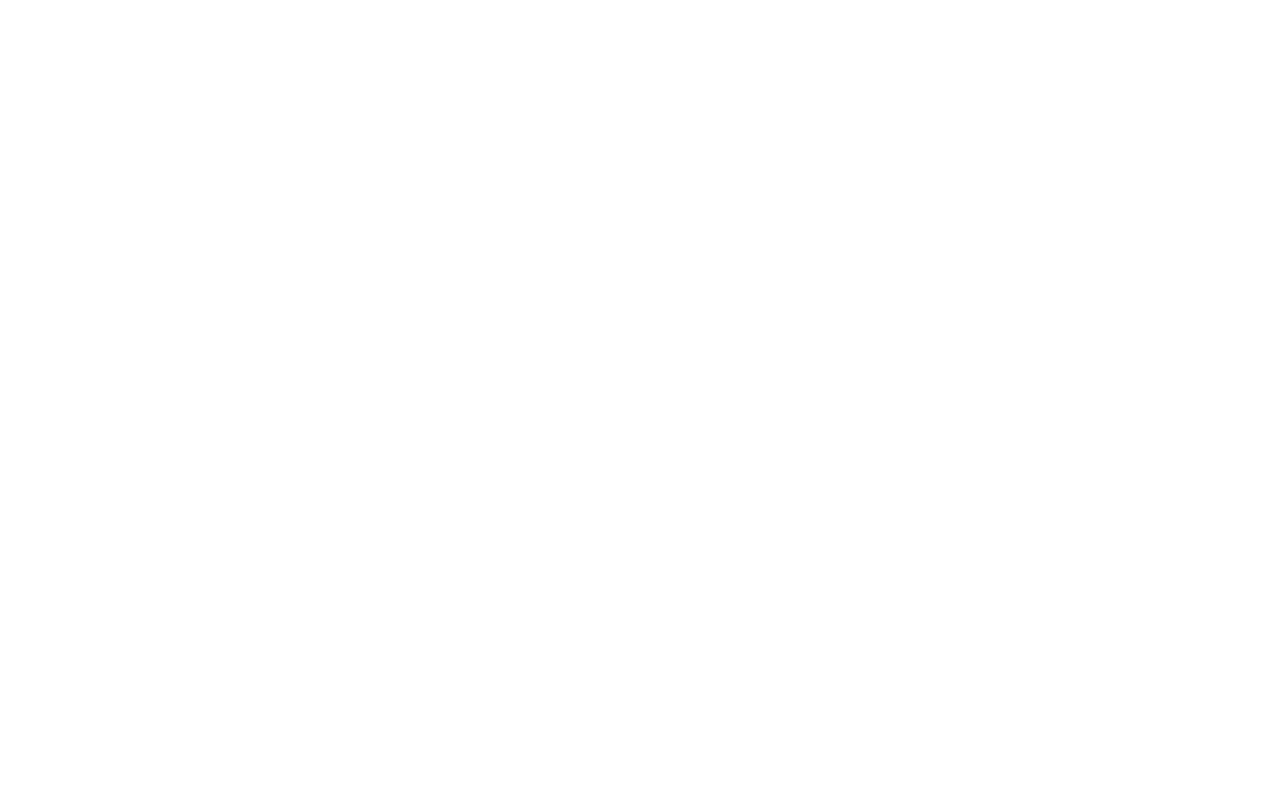
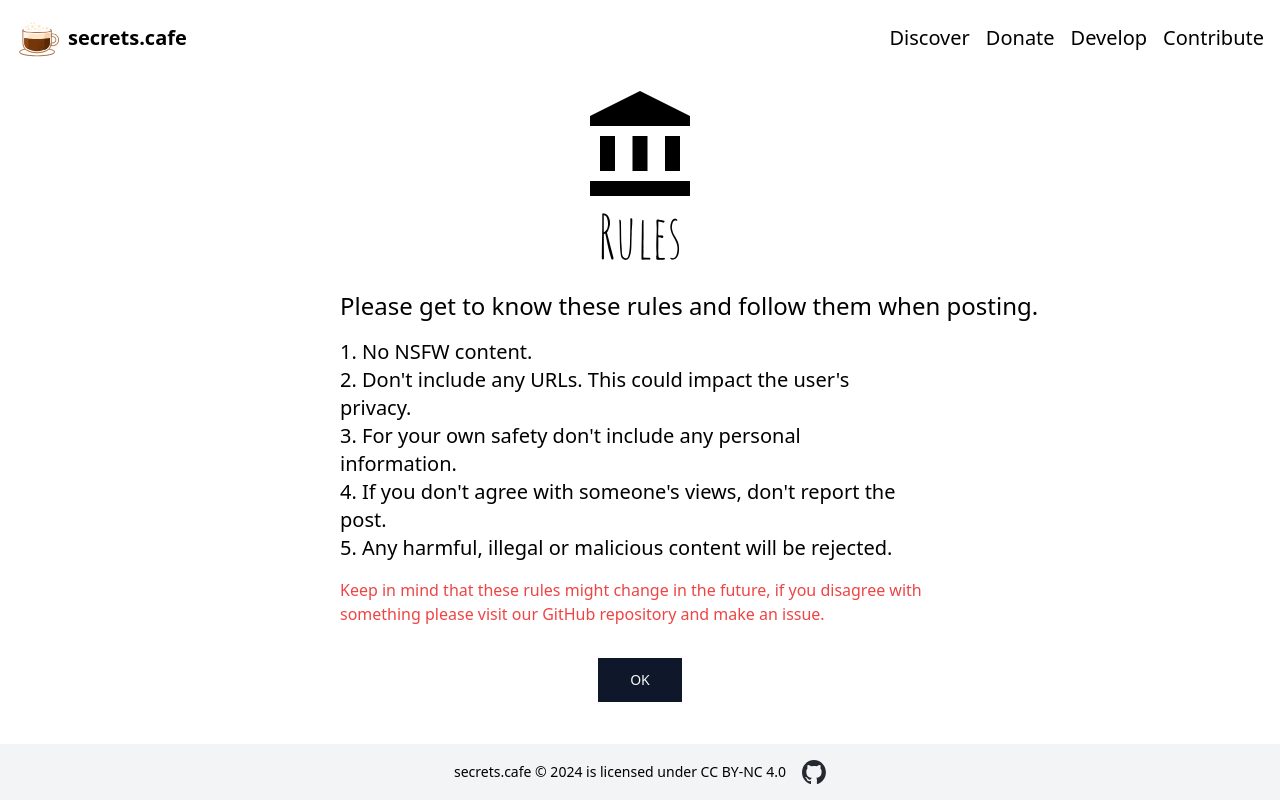
Before and after one commit to FssAy/secrets-cafe, a React (Vite) app in the folder react-front-end/secrets.cafe/: page /rules in a window 1280 px wide. Before the commit this address had no page. Built offline with nearby package versions, Linux system fonts and the light colour scheme.

Commit message:
Add route for rules page and rules paga component

```diff
--- a/react-front-end/secrets.cafe/src/App.tsx
+++ b/react-front-end/secrets.cafe/src/App.tsx
@@ -5,6 +5,7 @@
 import DiscoverPage from "@/pages/DiscoverPage";
 import ContributePage from "@/pages/ContributePage";
 import WritePage from "@/pages/WritePage";
+import RulesPage from "@/pages/RulesPage";
 
 function App() {
   return (
@@ -16,6 +17,7 @@
         <Route path="/develop" element={<DevelopPage />} />
         <Route path="/contribute" element={<ContributePage />} />
         <Route path="/write" element={<WritePage />} />
+        <Route path="/rules" element={<RulesPage />} />
       </Routes>
     </Router>
   );
--- /dev/null
+++ b/react-front-end/secrets.cafe/src/components/Features/components/rule.tsx
@@ -0,0 +1,59 @@
+import AccountBalanceIcon from '@mui/icons-material/AccountBalance';
+export default function Home() {
+
+    return (
+        <>
+            <div className="flex flex-col">
+                <main className="flex-grow">
+                    <div className="container mx-auto px-4">
+                        <div className="flex justify-center">
+                            <AccountBalanceIcon sx={{ fontSize: 120 }} />
+                        </div>
+                        <h1 className="mb-6 text-center text-6xl font-amatic font-medium">
+                            Rules
+                        </h1>
+                        <div className="flex flex-col w-[600px]">
+                            <main className="flex flex-col justify-center">
+                                <h2 className="mb-4 text-2xl font-medium w-[700px]">
+                                    Please get to know these rules and follow them when posting.
+                                </h2>
+                                <ul className="mb-4 mr-5 text-xl list-decimal list-inside">
+                                    <li>
+                                        <span>
+                                            No NSFW content.
+                                        </span>
+                                    </li>
+                                    <li>
+                                        <span>
+                                            Don't include any URLs. This could impact the user's privacy.
+                                        </span>
+                                    </li>
+                                    <li>
+                                        <span>
+                                            For your own safety don't include any personal information.
+                                        </span>
+                                    </li>
+                                    <li>
+                                        <span>
+                                            If you don't agree with someone's views, don't report the post.
+                                        </span>
+                                    </li>
+                                    <li>
+                                        <span>
+                                            Any harmful, illegal or malicious content will be rejected.
+                                        </span>
+                                    </li>
+                                </ul>
+                                <p className="text-left text-md text-red-500 w-full">
+                                    Keep in mind that these rules might change in the future,
+                                    if you disagree with something please visit our GitHub repository and make an issue.
+                                </p>
+                            </main>
+                        </div>
+
+                    </div>
+                </main>
+            </div>
+        </>
+    );
+}
--- /dev/null
+++ b/react-front-end/secrets.cafe/src/pages/RulesPage.tsx
@@ -0,0 +1,24 @@
+import Navbar from "@/components/Layout/TopNav/navbar";
+import Footer from "@/components/Layout/Footer/Footer";
+import Rule from "@/components/Features/components/rule";
+import { Button } from "@/components/ui/button";
+import { Link } from "react-router-dom";
+
+export default function HomePage() {
+    return (
+        <div className="flex flex-col min-h-screen">
+            <Navbar />
+            <main className="flex-grow flex flex-col items-center justify-center">
+                <Rule />
+                <div className="flex space-x-4 my-8">
+                    <Link to="/write">
+                        <Button size="lg">OK</Button>
+                    </Link>
+                </div>
+            </main>
+            <footer className="mt-auto">
+                <Footer />
+            </footer>
+        </div>
+    );
+}
```
